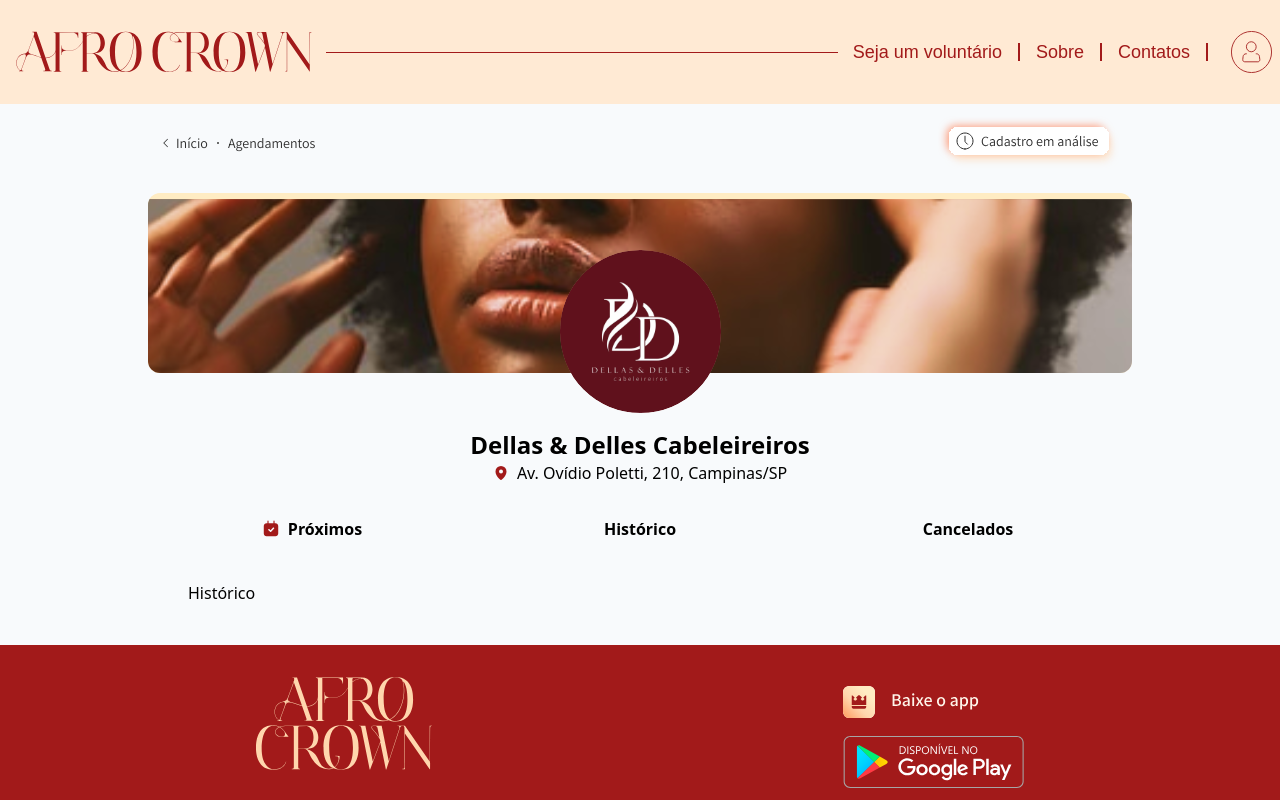
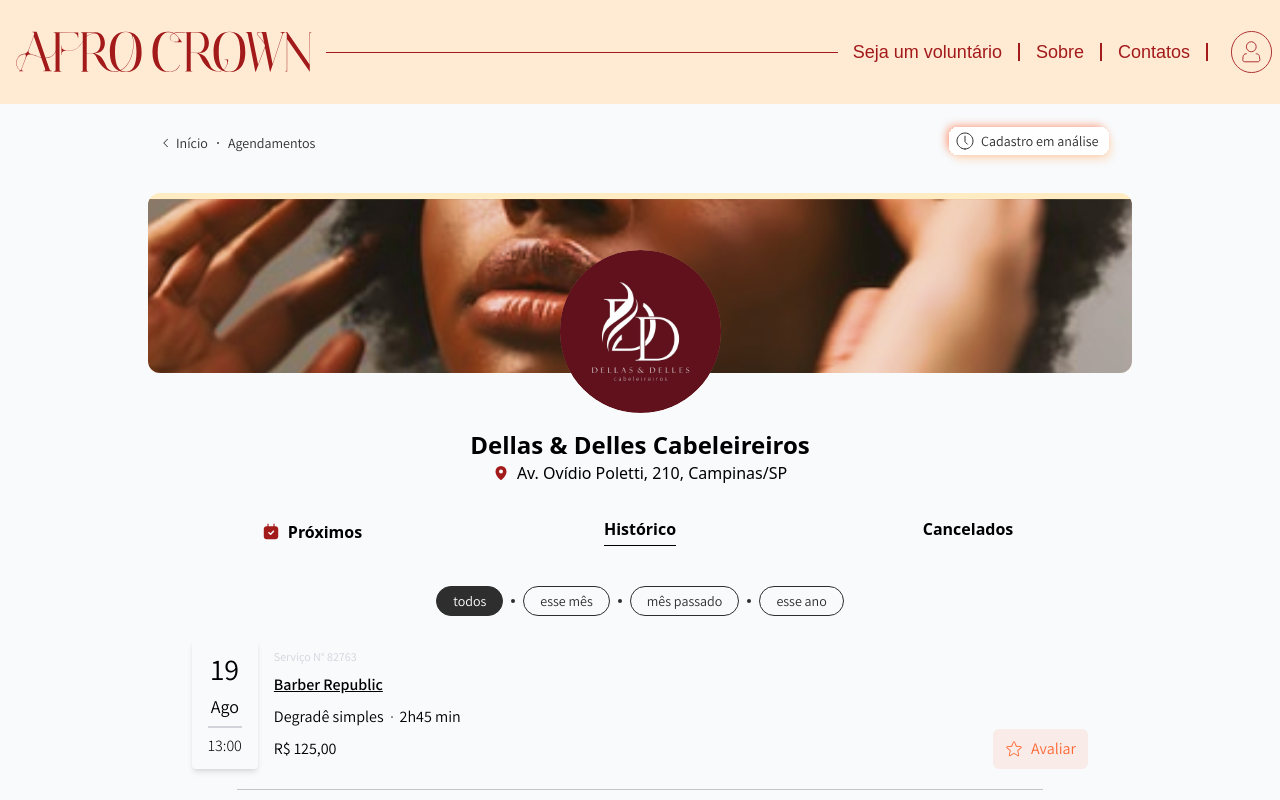
Before and after one commit to Afro-Crown/acw-admin-web, a Next.js app: page /home in a window 1280 px wide. Both pictures are taken after a click on the element "Histórico". Shown: the top 800 px of the page. Built offline with nearby package versions, Linux system fonts and the light colour scheme; a web font is replaced by a local one.

Commit message:
Refactor Tabs component and update tab names

```diff
--- /dev/null
+++ b/src/app/home/components/Tabs/ListCanceled/index.tsx
@@ -0,0 +1,16 @@
+import ServiceCard from "./service-card";
+
+function ListCanceled() {
+    const data: string[] = ['1', '2', '3'];
+    return (
+        <div className="w-full">
+            {
+                data.map((item, index) => (
+                    <ServiceCard key={index} />
+                ))
+            }
+        </div>
+    )
+}
+
+export default ListCanceled;
--- /dev/null
+++ b/src/app/home/components/Tabs/ListCanceled/service-card.tsx
@@ -0,0 +1,29 @@
+import { Dot } from "@phosphor-icons/react";
+
+const ServiceCard = () => {
+  return (
+    <>
+    <div className="w-full flex flex-col items-center px-1 mb-4 after:border-b after:border-[#C7C7C7] after:mt-5 after:w-[90%] font-ASSISTANT">
+      <div className="flex flex-col justify-between w-full md:flex-row">
+        <div className="flex flex-row h-[129px] gap-4">
+          <div className="flex flex-col items-center justify-around w-10% shadow-md rounded px-4 py-2">
+            <span className="text-3xl">19</span>
+            <span className="text-lg">Ago</span>
+            <div className="border border-gray-300 h-0 w-full"></div>
+            <span className="font-light">13:00</span>
+          </div>
+          <div className="flex flex-col justify-center gap-2">
+            <span className="text-xs text-gray-300">Serviço N° 82763</span>
+            <span className="font-semibold underline text-sm md:text-base lg:text-base">Barber Republic</span>
+            <span className="flex flex-row items-center font-normal text-sm md:text-base lg:text-base">Degradê simples <Dot/>2h45 min</span>
+            <span>R$ 125,00</span>
+          </div>
+        </div>
+      </div>
+    </div>
+
+    </>
+   );
+}
+
+export default ServiceCard;
--- /dev/null
+++ b/src/app/home/components/Tabs/ListHistory/filter.tsx
@@ -0,0 +1,29 @@
+function Filter() {
+
+    const classActive = "border border-[#2E2E2E] bg-[#2E2E2E] py-1 px-4 rounded-2xl text-white font-ASSISTANT text-sm";
+    const classBasic = "border border-[#2E2E2E] py-1 px-4 rounded-2xl text-[#2E2E2E] font-ASSISTANT text-sm cursor-pointer";
+
+    return (
+        <div className="mb-3 flex pb-3 items-center gap-2 whitespace-nowrap overflow-x-auto md:justify-center md:overflow-x-hidden">
+            <span
+                className={classActive}
+            >todos</span>
+            <Ellipse />
+            <span className={classBasic}>esse mês</span>
+            <Ellipse />
+            <span className={classBasic}>mês passado</span>
+            <Ellipse />
+            <span className={classBasic}>esse ano</span>
+        </div>
+    )
+}
+
+const Ellipse = () => {
+    return (
+        <svg width="4" height="4" viewBox="0 0 4 4" fill="none" xmlns="http://www.w3.org/2000/svg">
+            <circle cx="2" cy="2" r="2" fill="#2E2E2E"/>
+        </svg>
+    )
+};
+
+export default Filter;
--- /dev/null
+++ b/src/app/home/components/Tabs/ListHistory/index.tsx
@@ -0,0 +1,18 @@
+import Filter from "./filter";
+import ServiceCard from "./service-card";
+
+function ListHistory() {
+    const data: string[] = ['1', '2'];
+    return (
+        <div className="w-full">
+            <Filter />
+            {
+                data.map((item, index) => (
+                    <ServiceCard key={index} />
+                ))
+            }
+        </div>
+    )
+}
+
+export default ListHistory;
--- /dev/null
+++ b/src/app/home/components/Tabs/ListHistory/service-card.tsx
@@ -0,0 +1,42 @@
+import { Dot, Star, X } from "@phosphor-icons/react";
+import canceledIcon from "../../../../../../public/canceled-schedule-icon.svg"
+import confirmedIcon from "../../../../../../public/confirmed-schedule-icon.svg"
+import Image from "next/image";
+import { useState } from "react";
+
+const ServiceCard = () => {
+  const [showModalCanceled, setShowModalCanceled] = useState<boolean>(false);
+  const [showModalAccept, setShowModalAccept] = useState<boolean>(false);
+
+  return (
+    <>
+    <div className="w-full flex flex-col items-center px-1 mb-4 after:border-b after:border-[#C7C7C7] after:mt-5 after:w-[90%] font-ASSISTANT">
+      <div className="flex flex-col justify-between w-full md:flex-row">
+        <div className="flex flex-row h-[129px] gap-4">
+          <div className="flex flex-col items-center justify-around w-10% shadow-md rounded px-4 py-2">
+            <span className="text-3xl">19</span>
+            <span className="text-lg">Ago</span>
+            <div className="border border-gray-300 h-0 w-full"></div>
+            <span className="font-light">13:00</span>
+          </div>
+          <div className="flex flex-col justify-center gap-2">
+            <span className="text-xs text-gray-300">Serviço N° 82763</span>
+            <span className="font-semibold underline text-sm md:text-base lg:text-base">Barber Republic</span>
+            <span className="flex flex-row items-center font-normal text-sm md:text-base lg:text-base">Degradê simples <Dot/>2h45 min</span>
+            <span>R$ 125,00</span>
+          </div>
+        </div>
+        <div className="mt-2 flex justify-between gap-4 md:items-end">
+          <button className="py-2 px-3 bg-[#FF6734] bg-opacity-10 text-[#FF6734] rounded-md flex items-center gap-2" onClick={() => setShowModalAccept(true)}>
+            <Star size={18} weight="light" />
+            Avaliar
+          </button>
+        </div>
+      </div>
+    </div>
+
+    </>
+   );
+}
+
+export default ServiceCard;
--- a/src/app/home/components/Tabs/index.tsx
+++ b/src/app/home/components/Tabs/index.tsx
@@ -1,27 +1,30 @@
 import Image from "next/image";
 import { useState } from "react";
-import ServiceCard from "./ListNext/service-card";
-import HistoryList from "../HistoryList";
-import CanceledList from "../CanceledList";
 
 import scheduleIcon from "../../../../../public/schedule-icon.svg";
 import ListNext from "./ListNext";
+import ListHistory from "./ListHistory";
+import ListCanceled from "./ListCanceled";
 
 function Tabs() {
     const [tab, setTab] = useState<'NEXT' | 'HISTORY' | 'CANCELED'>('NEXT')
+
+    const classTabActive = 'border-b border-black pb-1'
 
     return (
         <div className="w-full">
             <nav className="text-black font-semibold flex justify-between mt-8">
                 <div onClick={() => setTab('NEXT')} className="flex flex-1 flex-row gap-2 justify-center">
-                    <Image alt="Schedule icon" src={scheduleIcon}/>
-                    <span>Próximos</span>
+                    <span className={`flex items-center ${tab == 'NEXT' ? classTabActive : ''}`}>
+                        <Image alt="Schedule icon" src={scheduleIcon} className="mr-2"/>
+                        Próximos
+                    </span>
                 </div>
                 <div onClick={() => setTab('HISTORY')} className="flex flex-1 flex-row gap-2 justify-center">
-                    <span>Histórico</span>
+                    <span className={tab == 'HISTORY' ? classTabActive : ''}>Histórico</span>
                 </div>
                 <div onClick={() => setTab('CANCELED')} className="flex flex-1 flex-row gap-2 justify-center">
-                    <span>Cancelados</span>
+                    <span className={tab == 'CANCELED' ? classTabActive : ''}>Cancelados</span>
                 </div>
             </nav>
             <div className="md:px-10 py-10 text-black">
@@ -31,11 +34,11 @@
             }
             {
                 tab == 'HISTORY' &&
-                <HistoryList />
+                <ListHistory />
             }
             {
                 tab == 'CANCELED' &&
-                <CanceledList />
+                <ListCanceled />
             }
             </div>
         </div>
```
